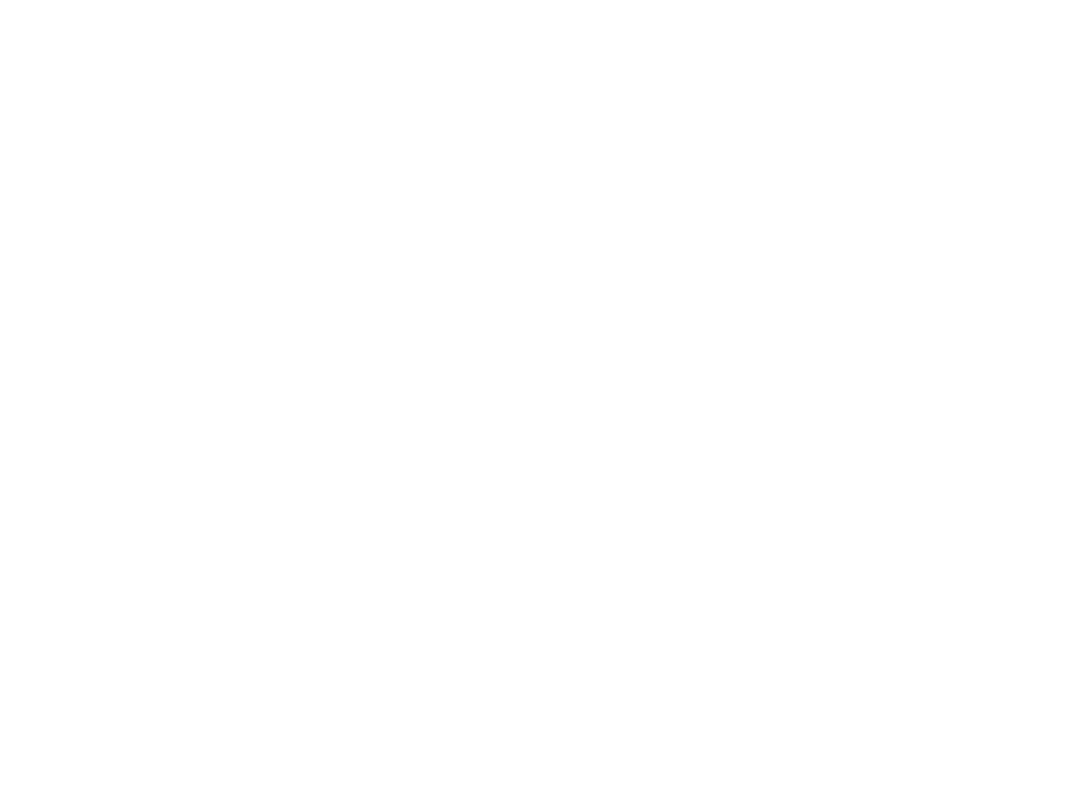
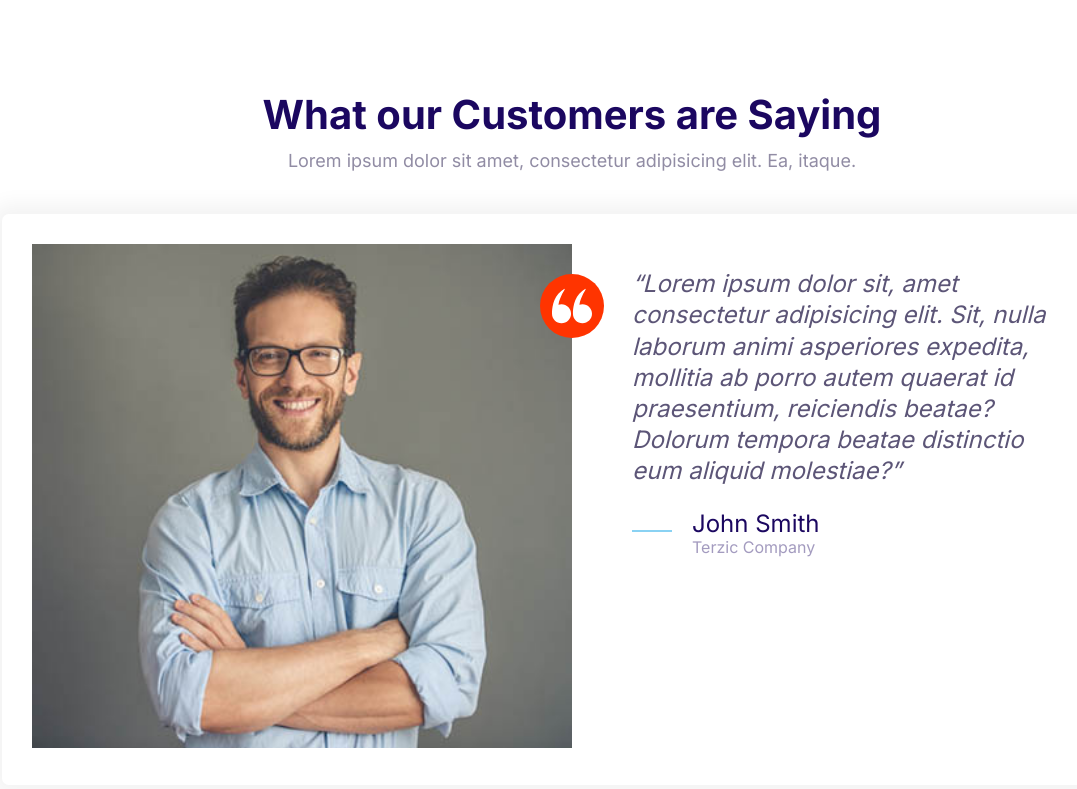
Before and after one commit to uterzic/moshifywebsite, a plain HTML site: page index.html in a window 1280 px wide. Shown: the whole page, without its empty margins (68-1145 px from the left). Drawn offline with Linux system fonts and the light colour scheme.

Commit message:
Finished testimonial block.

```diff
--- a/css/styles.css
+++ b/css/styles.css
@@ -652,6 +652,7 @@ a {
 
 .block__header {
   text-align: center;
+  margin-bottom: 4rem;
 }
 
 .container {
--- a/index.html
+++ b/index.html
@@ -8,7 +8,45 @@
     <link rel="stylesheet" href="css/styles.css" />
   </head>
   <body>
+    <section class="block">
+      <header class="block__header">
+        <h2>What our Customers are Saying</h2>
+        <p>
+          Lorem ipsum dolor sit amet, consectetur adipisicing elit. Ea, itaque.
+        </p>
+      </header>
+      <div class="container">
+        <div class="card testimonial">
+          <div class="grid grid--1x2">
+            <div class="testimonial__image">
+              <img src="images/testimonial.jpg" alt="A happy, smilling customer">
+              <span class="icon-container icon-container--accent">
+                <svg class="icon icon--white icon-small">
+                    <use xlink:href="images/sprite.svg#quotes"></use>
+                </svg>
+            </span>
+            </div>
+            <blockquote class="quote">
+              <p class="quote__text">Lorem ipsum dolor sit, amet consectetur adipisicing elit. Sit, nulla laborum animi asperiores expedita, mollitia ab porro autem quaerat id praesentium, reiciendis beatae? Dolorum tempora beatae distinctio eum aliquid molestiae?</p>
+              <footer>
+                  <div class="media">
+                      <div class="media__image">
+                        <svg class="icon icon-primary quote__line">
+                          <use xlink:href="images/sprite.svg#line"></use>
+                        </svg>
+                      </div>
+                      <div class="media__body">
+                        <h3 class="media__title quote__author">John Smith</h3>
+                        <p class="quote__organization">Terzic Company</p>
+                      </div>
+                  </div>
+              </footer>
+          </blockquote>
+          </div>
+      </div>
+      </div>
 
+    </section>
     <script src="js/main.js"></script>
   </body>
 </html>
```
